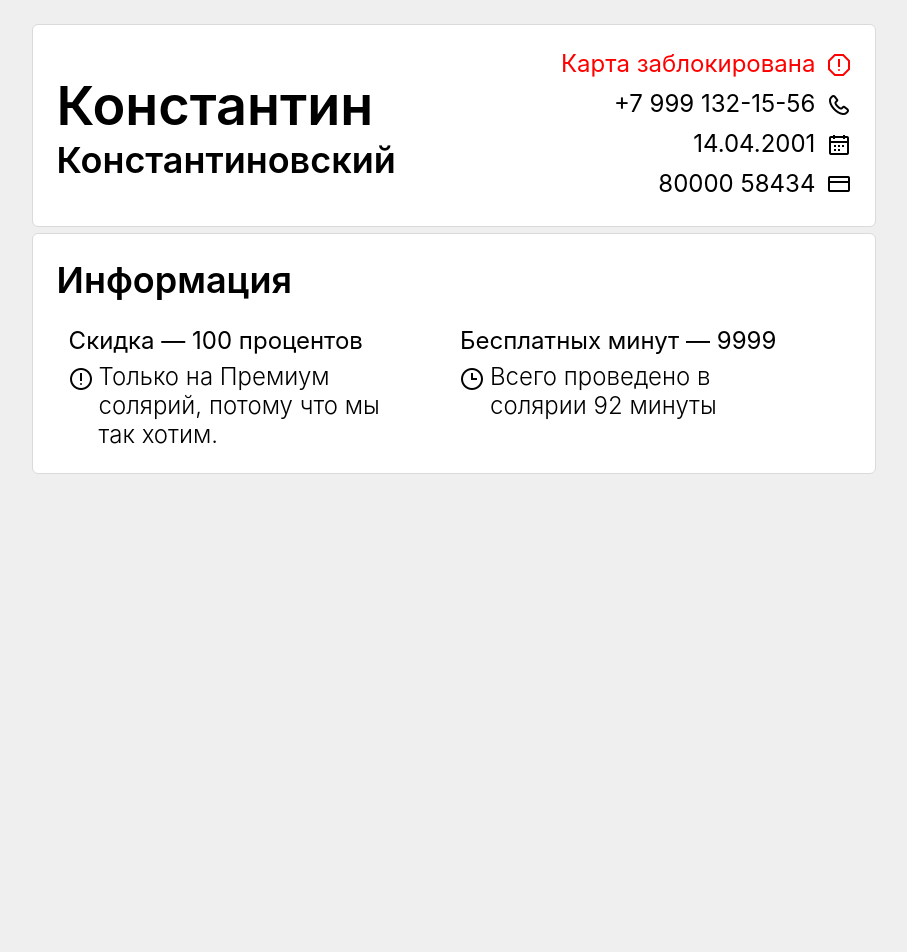
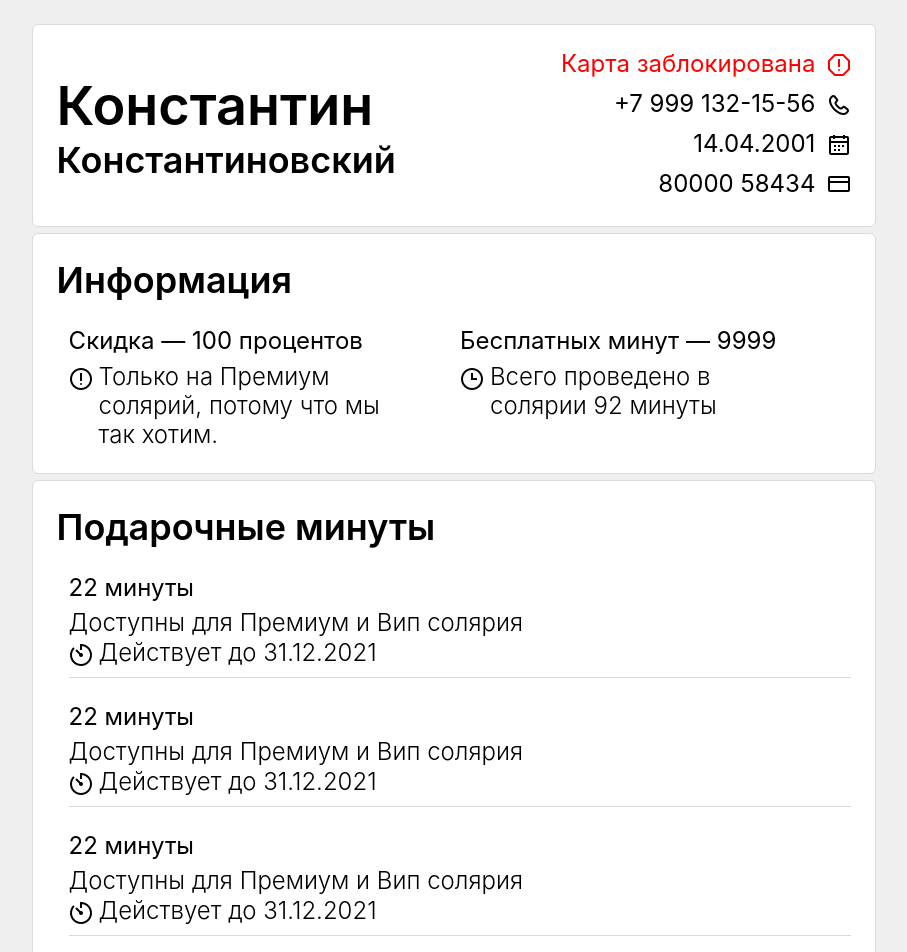
Before and after one commit to Ususucsus/sol, a React (Create React App) app: page / in a window 1280 px wide. Shown: the top 952 px of the page, without its empty margins (186-1093 px from the left). Before the commit the page ends 800 px from the top, so only its background shows below. Built offline with nearby package versions, Linux system fonts and the light colour scheme.

Commit message:
added minutes

```diff
--- a/src/App.css
+++ b/src/App.css
@@ -88,6 +88,13 @@ p {
   float: left;
 }
 
+.afterTitleWrapperVertical {
+  display: flex;
+  flex-direction: column;
+  margin-left: 12px;
+  margin-top: 24px;
+}
+
 .afterTitleWrapper {
   display: flex;
   margin-left: 12px;
@@ -101,6 +108,25 @@ p {
 
 .saleDescriptionWrapper, .minutesDescriptionWrapper {
   width: 90%;
+}
+
+.minuteDescriptionWrapper {
+  width: 90%;
+  margin-bottom: 6px;
+}
+
+.minute .semiTitle {
+  margin-bottom: 6px;
+}
+
+.minute {
+  width: 100%;
+  border-bottom: 1px solid #DADADA;
+  margin-bottom: 24px;
+}
+
+.minute:last-child {
+  margin-bottom: 0;
 }
 
 .sale, .minutes {
@@ -117,4 +143,5 @@ p {
 
 .light {
   font-weight: 300;
+  font-size: 24px;
 }
--- a/src/App.js
+++ b/src/App.js
@@ -2,12 +2,14 @@ import React from 'react';
 import './App.css';
 import NamePanel from './Comps/NamePanel';
 import InfoPanel from './Comps/InfoPanel';
+import MinutesPanel from './Comps/MinutesPanel';
 
 function App() {
   return (
       <div className="content">
         <NamePanel />
         <InfoPanel />
+        <MinutesPanel />
       </div>
   );
 }
--- /dev/null
+++ b/src/Comps/Minute.js
@@ -0,0 +1,33 @@
+import React from 'react';
+import PropTypes from 'prop-types';
+import Icon from './Icon';
+import TextWithLeftIcon from './TextWithLeftIcon';
+
+class Minute extends React.Component {
+  constructor(props) {
+    super(props);
+
+    this.state = {
+
+    };
+  }
+
+  render() {
+    return (
+      <div className="minute">
+        <p className="semiTitle">22 минуты</p>
+        <div className="minuteDescriptionWrapper">
+          <p className="light">Доступны для Премиум и Вип солярия</p>
+        </div>
+        <div className="minuteDescriptionWrapper">
+          <TextWithLeftIcon src="icons/timer.png" text="Действует до 31.12.2021"/>
+        </div>
+      </div>
+    )
+  }
+}
+
+Minute.propTypes = {
+}
+
+export default Minute;
--- /dev/null
+++ b/src/Comps/MinutesPanel.js
@@ -0,0 +1,37 @@
+import React from 'react';
+import TextWithLeftIcon from './TextWithLeftIcon';
+import Minute from './Minute';
+
+class MinutesPanel extends React.Component {
+  constructor(props) {
+    super(props);
+
+    this.state = {
+
+    };
+  }
+
+  render() {
+    return (
+      <div className="block nameBlock">
+
+        <div className="blockContent">
+
+          <div className="blockTitle">
+            <p>Подарочные минуты</p>
+          </div>
+
+          <div className="afterTitleWrapperVertical">
+            <Minute />
+            <Minute />
+            <Minute />
+          </div>
+
+        </div>
+
+      </div>
+    )
+  }
+}
+
+export default MinutesPanel;
```
